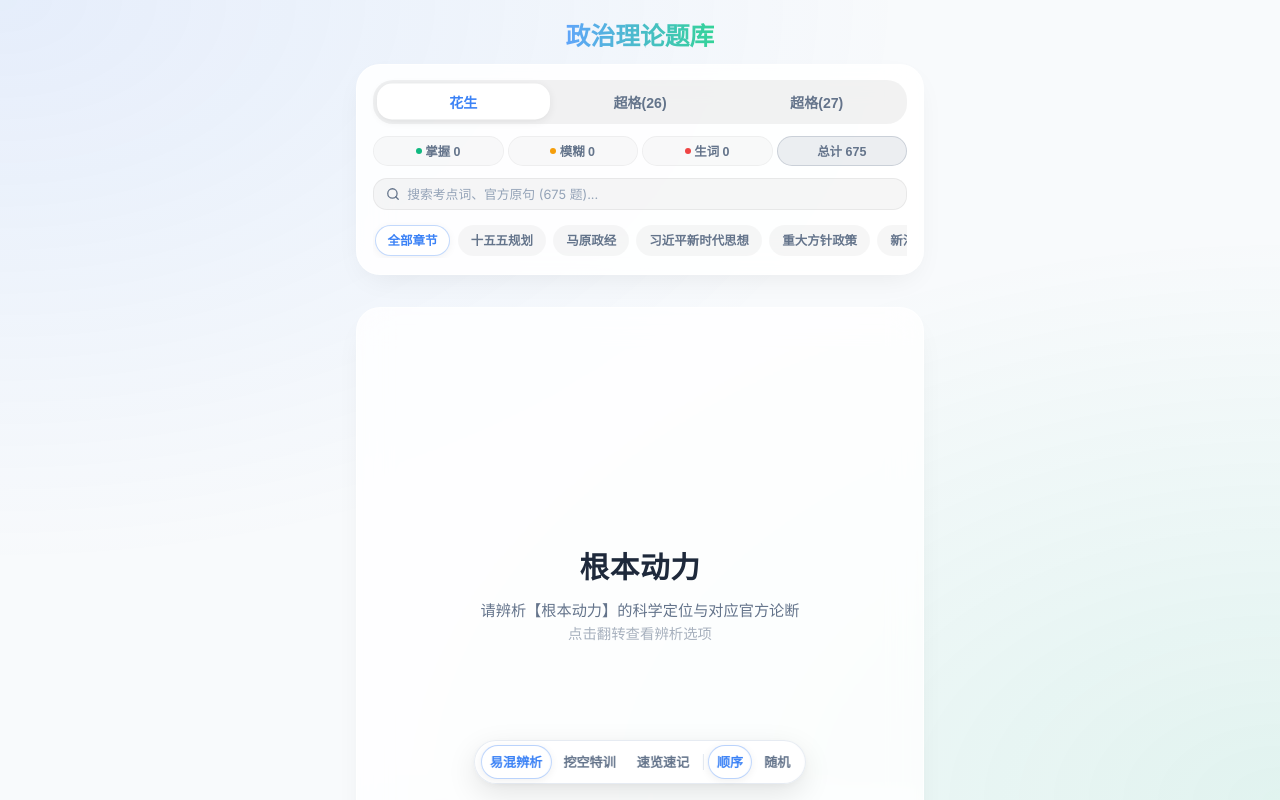
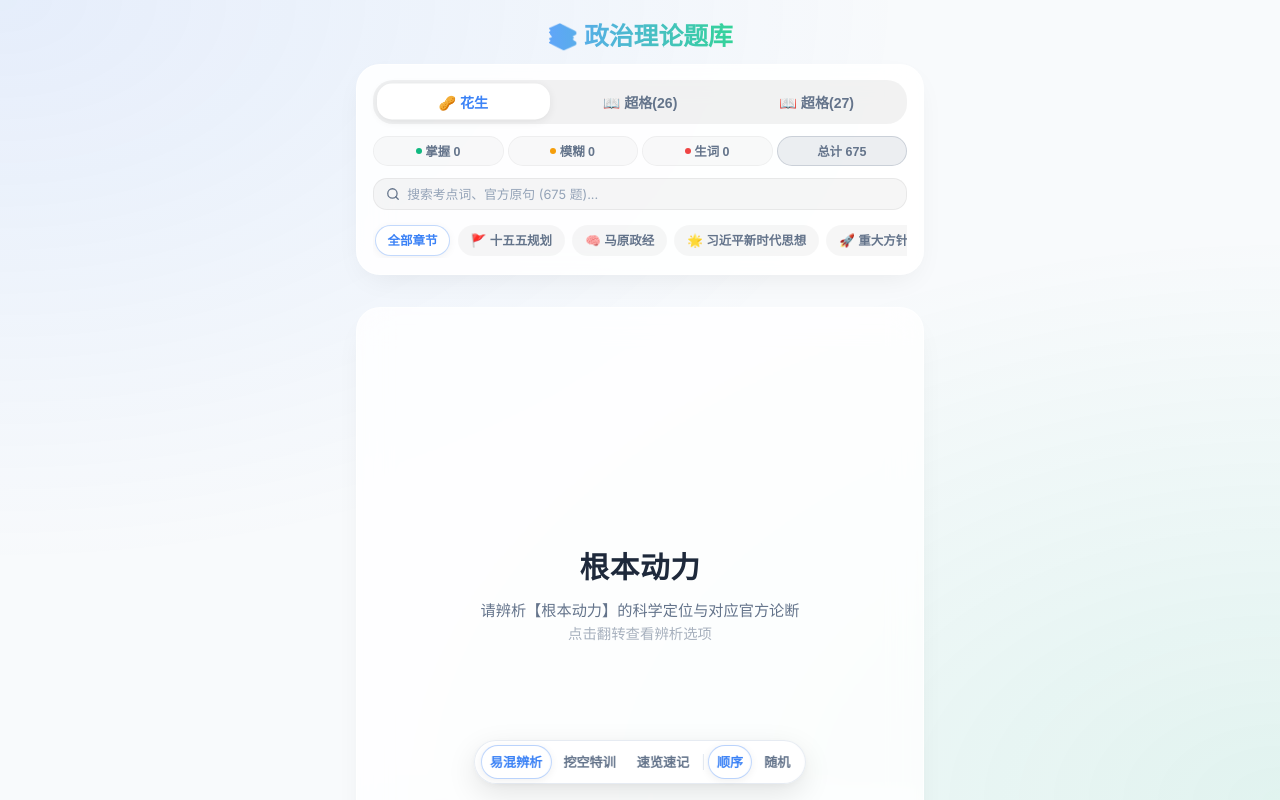
Before and after one commit to troses3/zhengzhi-fuxi, a React (Vite) app: page / in a window 1280 px wide. Shown: the top 800 px of the page. Built offline with nearby package versions, Linux system fonts and the light colour scheme.

Commit message:
feat(ui): restore all classic emojis for title, database switchers, chapters, and feedback sections

```diff
--- a/src/App.jsx
+++ b/src/App.jsx
@@ -630,15 +630,15 @@ function App() {
     <div className="app-container">
       <header className="header">
         <h1>
-          <span className="title-text">政治理论题库</span>
+          <span className="title-text">📚 政治理论题库</span>
         </h1>
 
         <div className="progress-container">
           <div className="db-toggle-row">
             <div className="db-toggle">
-              <button className={`db-btn ${dataSource === 'huasheng' ? 'active' : ''}`} onClick={() => setDataSource('huasheng')}>花生</button>
-              <button className={`db-btn ${dataSource === 'chaoge26' || dataSource === 'chaoge' ? 'active' : ''}`} onClick={() => setDataSource('chaoge26')}>超格(26)</button>
-              <button className={`db-btn ${dataSource === 'chaoge27' ? 'active' : ''}`} onClick={() => setDataSource('chaoge27')}>超格(27)</button>
+              <button className={`db-btn ${dataSource === 'huasheng' ? 'active' : ''}`} onClick={() => setDataSource('huasheng')}>🥜 花生</button>
+              <button className={`db-btn ${dataSource === 'chaoge26' || dataSource === 'chaoge' ? 'active' : ''}`} onClick={() => setDataSource('chaoge26')}>📖 超格(26)</button>
+              <button className={`db-btn ${dataSource === 'chaoge27' ? 'active' : ''}`} onClick={() => setDataSource('chaoge27')}>📖 超格(27)</button>
             </div>
           </div>
 
@@ -735,16 +735,16 @@ function App() {
             )}
           </form>
 
-          {/* 单行横向滑动章节栏（无emoji纯净文字） */}
+          {/* 单行横向滑动章节栏 */}
           <div className="category-scroll-container">
             <div className="category-scroll-track">
               {dataSource === 'huasheng' ? [
                 { key: 'all', label: '全部章节' },
-                { key: '第一章 十五五规划专题', label: '十五五规划' },
-                { key: '第二章 马克思主义基本原理', label: '马原政经' },
-                { key: '第三章 习近平新时代思想', label: '习近平新时代思想' },
-                { key: '第四章 最新重要方针政策', label: '重大方针政策' },
-                { key: '第五章 2026新法典与时政考察', label: '新法典与时政' },
+                { key: '第一章 十五五规划专题', label: '🚩 十五五规划' },
+                { key: '第二章 马克思主义基本原理', label: '🧠 马原政经' },
+                { key: '第三章 习近平新时代思想', label: '🌟 习近平新时代思想' },
+                { key: '第四章 最新重要方针政策', label: '🚀 重大方针政策' },
+                { key: '第五章 2026新法典与时政考察', label: '🛡️ 新法典与时政' },
               ].map(cat => (
                 <button
                   key={cat.key}
@@ -755,9 +755,9 @@ function App() {
                 </button>
               )) : (dataSource === 'chaoge26' || dataSource === 'chaoge') ? [
                 { key: 'all', label: '全部章节' },
-                { key: '第一章 习近平新时代思想', label: '习近平新时代思想' },
-                { key: '第二章 时政理论与重大部署', label: '时政理论与重大部署' },
-                { key: '第三章 马克思主义基本原理', label: '马克思主义原理' },
+                { key: '第一章 习近平新时代思想', label: '🌟 习近平新时代思想' },
+                { key: '第二章 时政理论与重大部署', label: '🚀 时政理论与重大部署' },
+                { key: '第三章 马克思主义基本原理', label: '🧠 马克思主义原理' },
               ].map(cat => (
                 <button
                   key={cat.key}
@@ -768,10 +768,10 @@ function App() {
                 </button>
               )) : [
                 { key: 'all', label: '全部章节' },
-                { key: '第一章 创新理论与新时代', label: '创新理论与新时代' },
-                { key: '第二章 改革发展与国家战略', label: '改革发展与国家战略' },
-                { key: '第三章 五位一体与国家安全', label: '五位一体与国家安全' },
-                { key: '第四章 强军外交与从严治党', label: '强军外交与从严治党' },
+                { key: '第一章 创新理论与新时代', label: '🌟 创新理论与新时代' },
+                { key: '第二章 改革发展与国家战略', label: '🚀 改革发展与国家战略' },
+                { key: '第三章 五位一体与国家安全', label: '🛡️ 五位一体与国家安全' },
+                { key: '第四章 强军外交与从严治党', label: '🎖️ 强军外交与从严治党' },
               ].map(cat => (
                 <button
                   key={cat.key}
@@ -909,7 +909,7 @@ function App() {
                           {activeMode === 'quiz' && selectedOption !== null && (
                             <div className="quiz-feedback-details">
                               <div className="example-item highlighted-example">
-                                <strong>官方原文：</strong>
+                                <strong>🎯 官方原文：</strong>
                                 <span>
                                   {renderHighlightedSentence(currentExample || currentItem.meaning, currentItem.word)}
                                 </span>
@@ -925,7 +925,7 @@ function App() {
                           {/* 易混辨析作答反馈：权威对照解析 */}
                           {activeMode === 'contrast' && selectedOption !== null && (
                             <div className="contrast-feedback-details">
-                              <div className="explanation-title">易混考点权威辨析：</div>
+                              <div className="explanation-title">💡 易混考点权威辨析：</div>
                               <div className="contrast-explanation-list">
                                 <div className="contrast-exp-item main-exp">
                                   <span className="exp-badge correct-badge">正确项</span>
```
Also changed, not shown: 3 other files (tests, documents, lock files or other folders).
